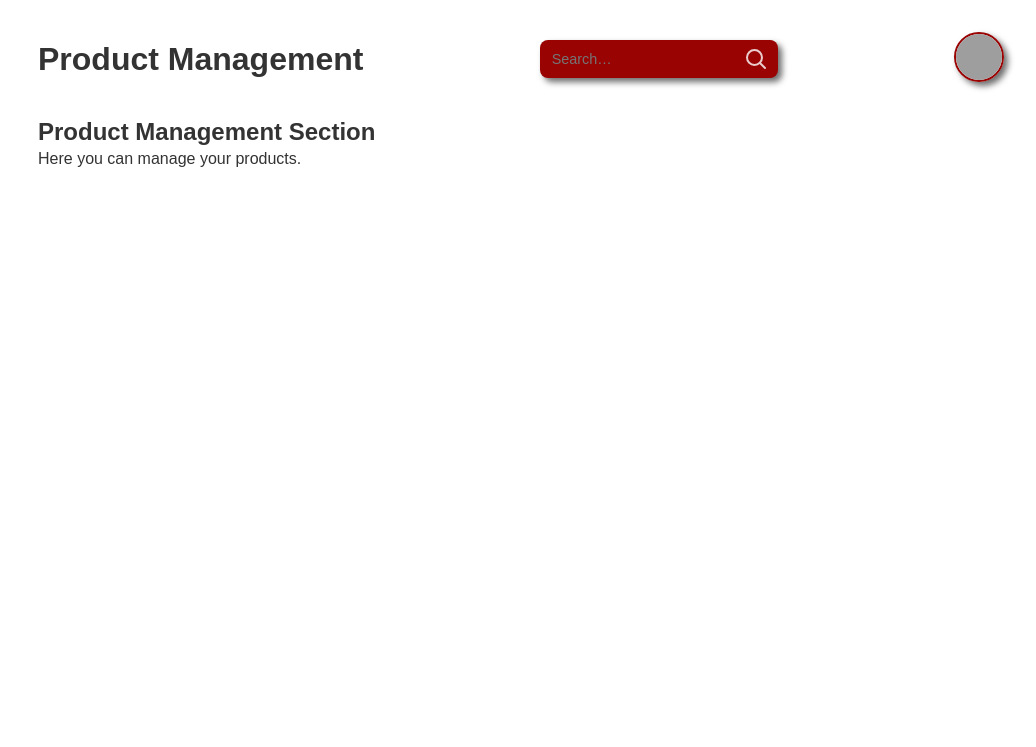
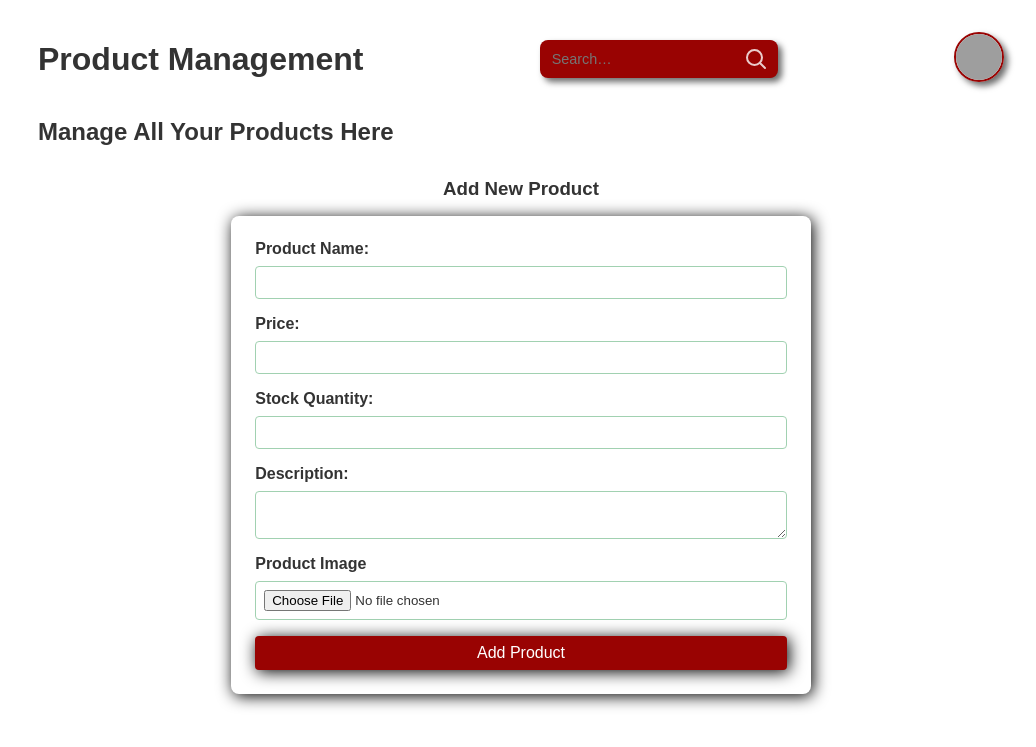
Before and after one commit to ishmaellutangu/netfuse-technologies-app, a Flask app: template E-commerceTemplate/templates/dash-product.html in a window 1280 px wide. Shown: the top 747 px of the page, without its empty margins (244-1280 px from the left). Run offline with Flask 3, Linux system fonts and the light colour scheme; the template is opened without the code that fills it, so the values that code supplies are empty; grey boxes are pictures that could not be loaded.

Commit message:
added product register in dash-product.html

```diff
--- a/E-commerceTemplate/static/css/dashboard.css
+++ b/E-commerceTemplate/static/css/dashboard.css
@@ -321,3 +321,53 @@ p {
   background-color: rgba(0, 0, 0, 0.356);
   color: var(--secondary-color);
 }
+
+.recent-orders table tbody tr {
+  display: flex;
+  justify-content: space-between;
+  padding: 0.5rem;
+  border-bottom: 1px solid var(--text-color2);
+}
+.recent-orders table tbody tr:last-child {
+  border-bottom: none;
+}
+.recent-orders table tbody tr:hover {
+  background-color: rgba(153, 3, 2, 0.123);
+}
+
+.page-content h2 {
+  margin: 2rem 0;
+}
+
+/* ------------------- Product management Page ---------------------  */
+.add-product-container {
+  display: flex;
+  flex-direction: column;
+  align-items: center;
+  gap: 1rem;
+}
+.add-product-form {
+  display: flex;
+  flex-direction: column;
+  background-color: var(--primary-color);
+  padding: 1.5rem;
+  border-radius: 8px;
+  box-shadow: 2px 2px 16px rgb(0, 0, 0);
+  min-width: 60%;
+}
+.add-product-form label {
+  display: block;
+  margin-bottom: 0.5rem;
+  font-weight: 600;
+}
+.add-product-form input,
+.add-product-form textarea,
+.add-product-form select {
+  width: 100%;
+  padding: 0.5rem;
+  margin-bottom: 1rem;
+  border: 1px solid var(--text-color2);
+  border-radius: 4px;
+  background-color: var(--primary-color);
+  color: var(--text-color1);
+}
--- a/E-commerceTemplate/templates/dash-main.html
+++ b/E-commerceTemplate/templates/dash-main.html
@@ -37,7 +37,7 @@
           </div>
         </div>
       </header>
-      <div class="content-window" name="_top">
+      <div class="page-content">
         <!--  Cards  -->
         <section class="dashboard-cards">
           <div class="card">
--- a/E-commerceTemplate/templates/dash-product.html
+++ b/E-commerceTemplate/templates/dash-product.html
@@ -37,9 +37,30 @@
           </div>
         </div>
     </header>
-      <div class="content-window" name="_top">
-        <h2>Product Management Section</h2>
-        <p>Here you can manage your products.</p>
+
+      <div class="page-content">
+        <h2>Manage All Your Products Here</h2>
+        <div class="add-product-container">
+          <h3>Add New Product</h3>
+          <form class="add-product-form">
+            <label for="productName">Product Name:</label>
+            <input type="text" id="productName" name="productName" required />
+
+            <label for="productPrice">Price:</label>
+            <input type="number" id="productPrice" name="productPrice" required />
+
+            <label for="productStock">Stock Quantity:</label>
+            <input type="number" id="productStock" name="productStock" required />
+
+            <label for="productDescription">Description:</label>
+            <textarea id="productDescription" name="productDescription" required></textarea>
+
+            <label for="product-image">Product Image</label>
+            <input type="file" id="product-image" name="product-image" accept="image/*" />
+
+            <button class="btn1" type="submit">Add Product</button>
+          </form>
+        </div>
       </div>
     </main>
   </body>
```
